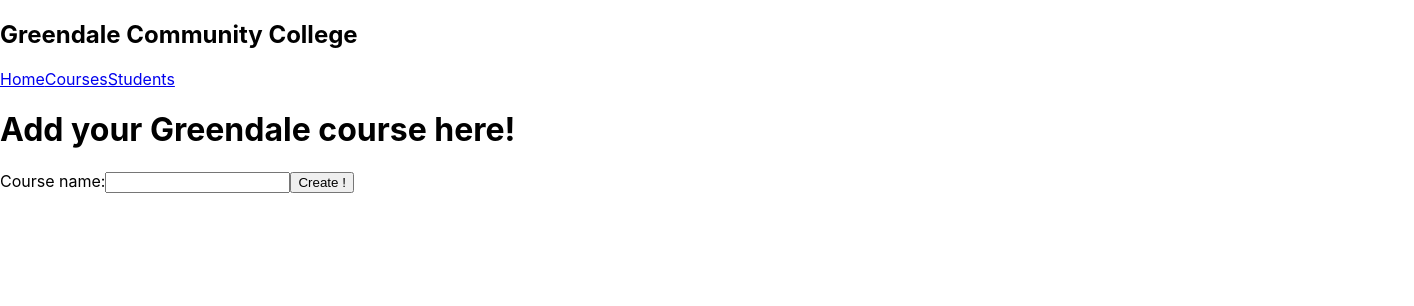
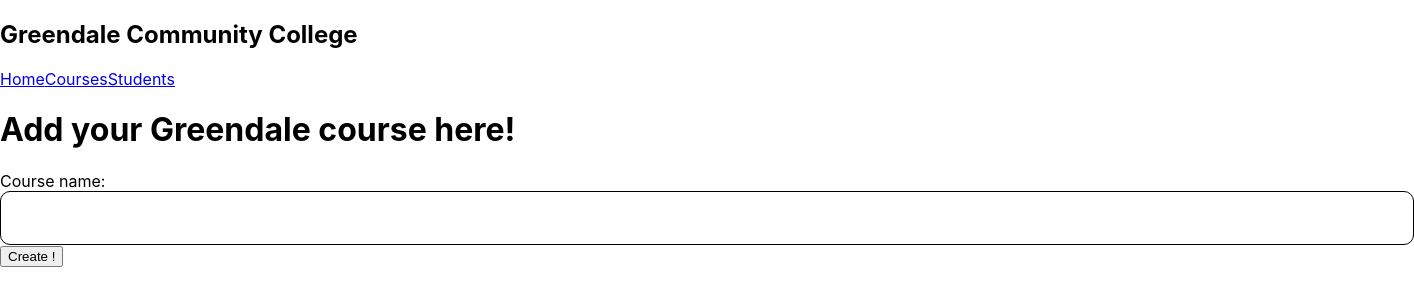
Before and after one commit to marmaeju/Greendale-Community-College, a React (Create React App) app in the folder gcc-frontend/: page /newcourse in a window 1280 px wide. Shown: the top 306 px of the page, 1414 px wide, since content can reach past the window. Built offline with nearby package versions, Linux system fonts and the light colour scheme.

Commit message:
styled courses

```diff
--- a/gcc-frontend/src/App.css
+++ b/gcc-frontend/src/App.css
@@ -12,3 +12,20 @@ code {
   font-family: source-code-pro, Menlo, Monaco, Consolas, 'Courier New',
     monospace;
 }
+
+.courses-container {
+  display: flex;
+  flex-direction: column;
+  align-items: center;
+}
+
+.courses {
+
+}
+
+.course-name {
+  height: 50px;
+  width: 110%;
+  border: 1px solid black;
+  border-radius: 10px;
+}
--- a/gcc-frontend/src/pages/Courses.js
+++ b/gcc-frontend/src/pages/Courses.js
@@ -9,7 +9,6 @@ const Courses = () => {
 
   const getCourses = async () => {
     const res = await axios.get(`http://localhost:3001/course`)
-    console.log(res.data)
     setCourses(res.data)
   }
 
@@ -21,11 +20,13 @@ const Courses = () => {
     <div className="courses-container">
       <h1>Here at Greendale, we offer a wide variety of courses!</h1>
       <h2>Courses:</h2>
-      {courses.map((course) => (
-        <div className="courses" key={course.id}>
-          <h4 className="course-name">{course.courseName}</h4>
-        </div>
-      ))}
+      <div>
+        {courses.map((course) => (
+          <div className="courses" key={course.id}>
+            <h4 className="course-name">{course.courseName}</h4>
+          </div>
+        ))}
+      </div>
       <p onClick={() => navigate('/newcourse')}>
         Can't find your course? Add one here!
       </p>
--- a/gcc-frontend/src/pages/NewCourse.js
+++ b/gcc-frontend/src/pages/NewCourse.js
@@ -18,7 +18,7 @@ const NewCourse = () => {
     })
   }
 
-  const handleSubmit = async () => {
+  const handleSubmit = async (event) => {
     event.preventDefault()
     const newCourse = {
       ...formState
```
